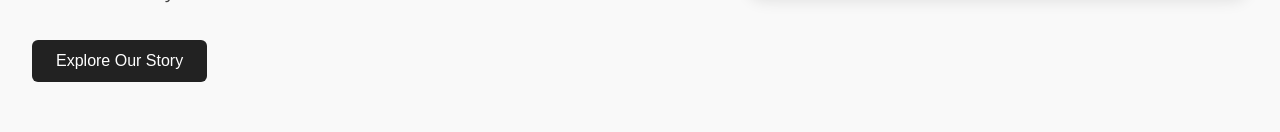
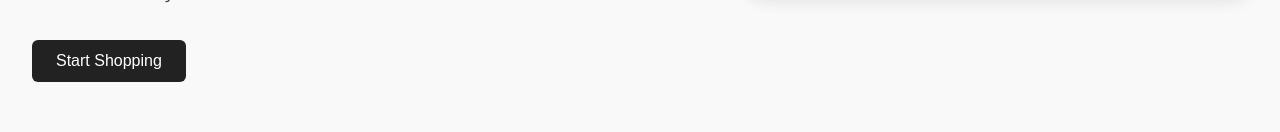
Before and after one commit to mirkomelfi/ecommerce-studio, a plain HTML site: page index.html in a window 1280 px wide. Shown: the part 2040-2172 px from the top of the page. Drawn offline with Linux system fonts and the light colour scheme.

Commit message:
boton about

```diff
--- a/index.html
+++ b/index.html
@@ -64,7 +64,7 @@
         <br /><br />
         URBANFIT is more than a brand — it's a way to live actively, confidently, and authentically.
       </p>
-      <button>Explore Our Story</button>
+      <button><a href="#products">Start Shopping</a></button>
     </div>
     <img src="./images/fotoAmigos.jpg" alt="UrbanFit team" />
   </section>
--- a/styles.css
+++ b/styles.css
@@ -237,6 +237,11 @@
   box-shadow: 0 4px 15px rgba(0, 0, 0, 0.1);
  }
 
+ .about a{
+  color: white;
+  text-decoration: none;
+ }
+
   .contact img {
     max-width: 100%;
     margin-top: 2rem;
```
